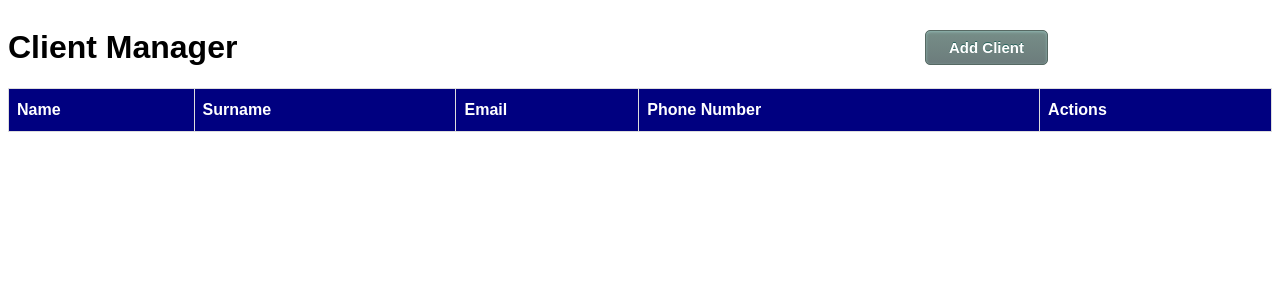
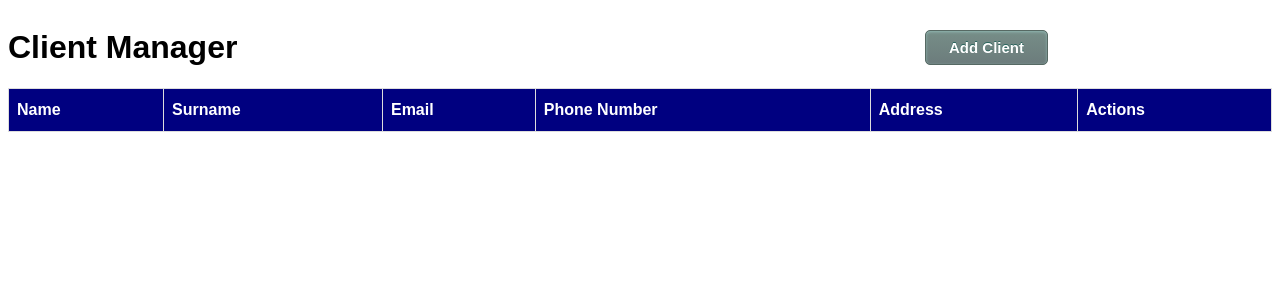
Before and after one commit to Franco-Bayugar/API-client-MS, a Flask app: page / in a window 1280 px wide. Shown: the top 300 px of the page. Run offline with Flask 3, Linux system fonts and the light colour scheme; data that the repository does not hold is empty; some libraries are stand-ins or nearby versions.

Commit message:
address row updated to the table

```diff
--- a/static/script.js
+++ b/static/script.js
@@ -47,6 +47,7 @@ async function search() {
       <td>${n.surname}</td>
       <td>${n.email}</td>
       <td>${n.phone}</td>
+      <td>${n.adress}</td>
       <td>
         <a href="#" onclick="edit(${n.id})" class="myButton edBtn">Edit</a>
         <a href="#" onclick="remove(${n.id})" class="myButton delBtn">Delete</a>
--- a/templates/index.html
+++ b/templates/index.html
@@ -21,6 +21,7 @@
           <th>Surname</th>
           <th>Email</th>
           <th>Phone Number</th>
+          <th>Address</th>
           <th>Actions</th>
         </tr>
       </thead>
```
